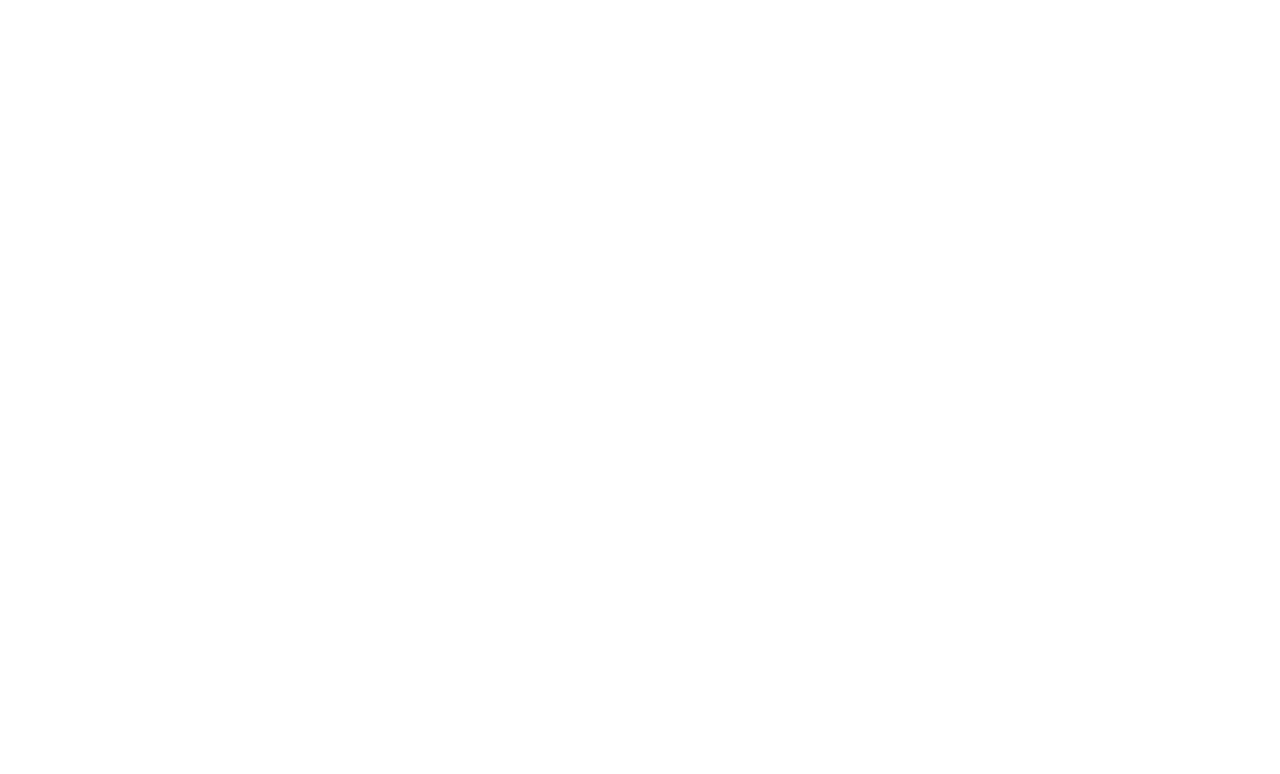
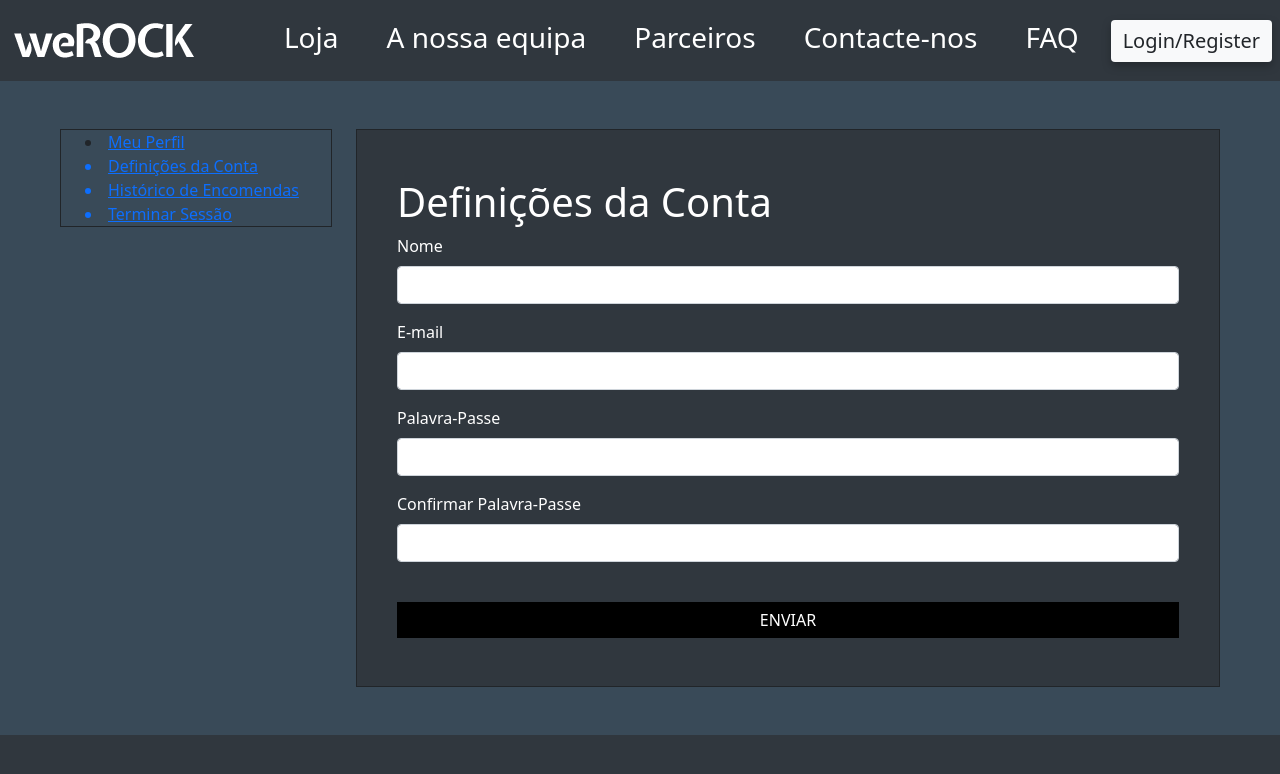
Before and after one commit to UPSxACE/quarrymanager-reactfrontend, a React (Create React App) app: page /perfil/definicoes in a window 1280 px wide. Before the commit this address had no page. Shown: the top 774 px of the page. Built offline with nearby package versions, Linux system fonts and the light colour scheme.

Commit message:
criei a estrutura da pagina definicoes do perfil

```diff
--- a/src/App.js
+++ b/src/App.js
@@ -19,6 +19,7 @@
 import { DashboardHome } from "./dashboard/pages/home/home";
 import { DashboardLotes } from "./dashboard/pages/lotes/lotes";
 import { DashboardNovoLote } from "./dashboard/pages/lotes/novoLote";
+import { DefinicoesPerfil } from "./website/pages/perfil/definicoesPerfil";
 
 // App.js
 
@@ -54,6 +55,16 @@
   );
 }
 
+function Perfil() {
+  return (
+    <div className="Website">
+      <NavbarComponent isGuest={true} />
+      <Outlet />
+      <Footer />
+    </div>
+  );
+}
+
 function App(props) {
   return (
     <div className="App">
@@ -81,6 +92,10 @@
           <Route path="lotes" element={<DashboardLotes />} />
           <Route path="novo-lote" element={<DashboardNovoLote />} />
         </Route>
+
+        <Route path="perfil" element={<Perfil />}>
+          <Route path="definicoes" element={<DefinicoesPerfil />}></Route>
+        </Route>
       </Routes>
     </div>
   );
--- /dev/null
+++ b/src/website/pages/perfil/definicoesPerfil.js
@@ -0,0 +1,111 @@
+import React, { useState } from "react";
+import styled from "styled-components";
+import { ColoredContainer } from "../../components/coloredComponents";
+import { Col, Container, Form, Row } from "react-bootstrap";
+import { H1 } from "../../components/text";
+import { Button } from "bootstrap";
+import { ButtonSubmit } from "../../components/buttons";
+
+export { DefinicoesPerfil };
+
+function DefinicoesPerfil() {
+  return (
+    <ColoredContainer variant={1} fluid>
+      <Row className="p-5">
+        <Col xs={3}>
+          <Container fluid className="block-example border border-dark">
+            <Row>
+              <Col xs={12}>
+                <li>
+                  <a href="#">Meu Perfil</a>
+                </li>
+              </Col>
+            </Row>
+            <Row>
+              <Col xs={12}>
+                <a href="#">
+                  <li>Definições da Conta</li>
+                </a>
+              </Col>
+            </Row>
+            <Row>
+              <Col xs={12}>
+                <a href="#">
+                  <li>Histórico de Encomendas</li>
+                </a>
+              </Col>
+            </Row>
+            <Row>
+              <Col xs={12}>
+                <a href="#">
+                  <li>Terminar Sessão</li>
+                </a>
+              </Col>
+            </Row>
+          </Container>
+        </Col>
+        <Col xs={9}>
+          <ColoredContainer
+            variant={2}
+            fluid
+            className="block-example border border-dark"
+          >
+            <Form>
+              <Row className="pe-3 ps-3">
+                <Col xs={12} className="mt-5 d-flex justify-content-start">
+                  <H1>Definições da Conta</H1>
+                </Col>
+              </Row>
+              <Row className="pe-3 ps-3">
+                <Col xs={12}>
+                  <Form.Group className="mb-3" controlId="formBasicName">
+                    <StyledFormLabel>Nome</StyledFormLabel>
+                    <Form.Control type="text" />
+                  </Form.Group>
+                </Col>
+              </Row>
+              <Row className="pe-3 ps-3">
+                <Col xs={12}>
+                  <Form.Group className="mb-3" controlId="formBasicEmail">
+                    <StyledFormLabel>E-mail</StyledFormLabel>
+                    <Form.Control type="email" />
+                  </Form.Group>
+                </Col>
+              </Row>
+              <Row className="pe-3 ps-3">
+                <Col xs={12}>
+                  {" "}
+                  <Form.Group className="mb-3" controlId="formBasicPassword">
+                    <StyledFormLabel>Palavra-Passe</StyledFormLabel>
+                    <Form.Control type="password" />
+                  </Form.Group>
+                </Col>
+              </Row>
+              <Row className="pe-3 ps-3">
+                <Col xs={12}>
+                  <Form.Group className="mb-3" controlId="formBasicPassword">
+                    <StyledFormLabel>Confirmar Palavra-Passe</StyledFormLabel>
+                    <Form.Control type="password" />
+                  </Form.Group>
+                </Col>
+              </Row>
+              <Row className="pe-3 ps-3">
+                <Col xs={12} className="pb-5 mt-4">
+                  <a href="#">
+                    <ButtonSubmit black className="w-100">
+                      ENVIAR
+                    </ButtonSubmit>
+                  </a>
+                </Col>
+              </Row>
+            </Form>
+          </ColoredContainer>
+        </Col>
+      </Row>
+    </ColoredContainer>
+  );
+}
+
+const StyledFormLabel = styled(Form.Label)`
+  color: #fff;
+`;
```
Also changed, not shown: src/website/pages/perfil/perfil.js (added).
